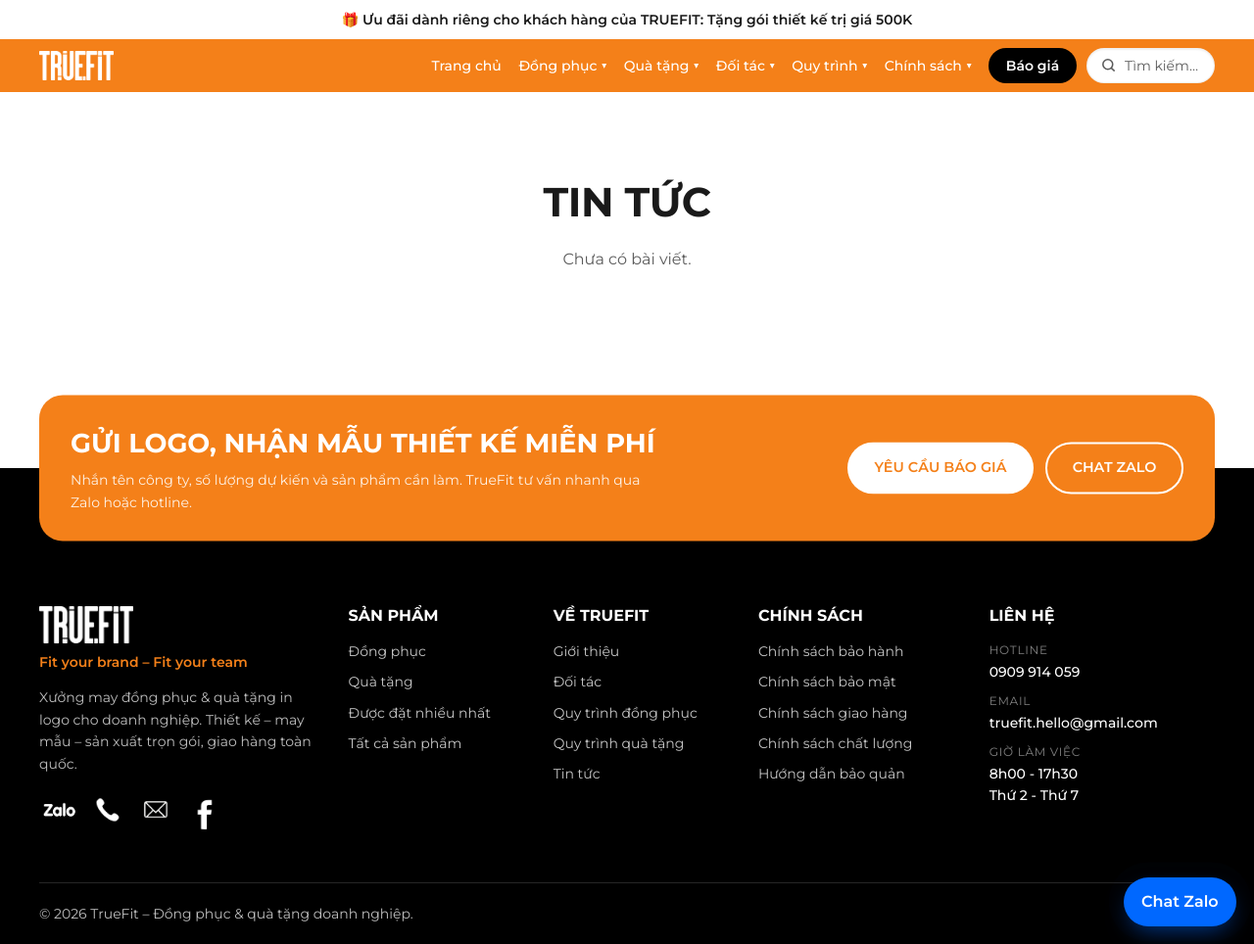
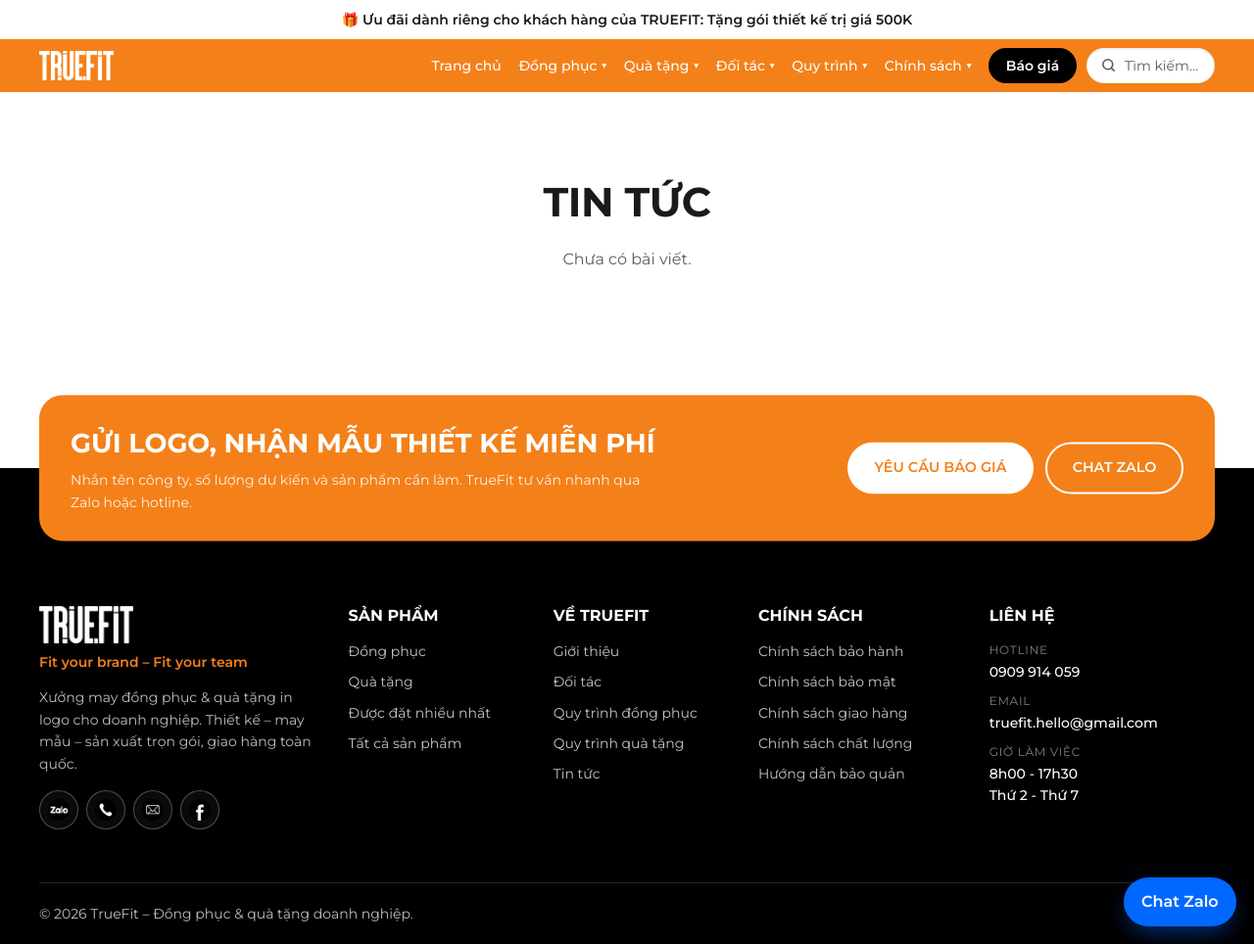
Before and after one commit to bap47/truefit, a Jekyll site: the page built from tin-tuc/index.html, in a window 1280 px wide and 964 px high. Shown: the whole window at 98% size. Built offline with Jekyll 4.4.1, drawn with Linux system fonts in a browser that asks for light colours.

Commit message:
Add files via upload

```diff
--- a/assets/css/main.css
+++ b/assets/css/main.css
@@ -958,3 +958,17 @@
   #hai-huong .tf-doors { max-width: 860px; margin-inline: auto; gap: clamp(1.25rem, 2.5vw, 2rem); }
   #hai-huong .tf-door__txt strong { font-size: clamp(1.5rem, 1rem + 1.4vw, 2.1rem); }
 }
+/* Ô Đồng phục | Quà tặng: bỏ khung đen, dùng lớp blur mềm ở đáy; 2 ô chữ thẳng hàng */
+#hai-huong .tf-door::after { top: auto; height: 62%; background: linear-gradient(0deg, rgba(0,0,0,.58) 0%, rgba(0,0,0,.32) 45%, rgba(0,0,0,0) 100%); -webkit-backdrop-filter: blur(12px); backdrop-filter: blur(12px); -webkit-mask-image: linear-gradient(0deg, #000 50%, transparent); mask-image: linear-gradient(0deg, #000 50%, transparent); }
+#hai-huong .tf-door__txt { background: none; -webkit-backdrop-filter: none; backdrop-filter: none; border-radius: 0; padding: 0; left: clamp(1.25rem, 3vw, 2.25rem); right: clamp(1.25rem, 3vw, 2.25rem); max-width: none; bottom: clamp(1.25rem, 3vw, 2rem); }
+#hai-huong .tf-door__txt strong, #hai-huong .tf-door__txt > span { text-shadow: 0 1px 12px rgba(0,0,0,.25); }
+#hai-huong .tf-door__txt > span { min-height: 2.8em; line-height: 1.4; }
+@media (max-width: 760px) {
+  #hai-huong .tf-door__txt { left: 1.1rem; right: 1.1rem; bottom: 1.1rem; padding: 0; }
+}
+/* Footer: icon kênh liên hệ đồng bộ – cùng cỡ vòng tròn, cùng nét */
+.tf-social { gap: .5rem; }
+.tf-social a { display: grid; place-items: center; width: 40px; height: 40px; border-radius: 50%; overflow: visible; color: #fff; border: 1.5px solid rgba(255,255,255,.28); background: rgba(255,255,255,.04); transition: background .25s, border-color .25s, transform .25s var(--ease); }
+.tf-social a:hover { transform: translateY(-3px); background: var(--orange); border-color: var(--orange); box-shadow: none; }
+.tf-social svg { width: 20px; height: 20px; display: block; }
+.tf-social img { width: 22px; height: 22px; object-fit: contain; }
```
